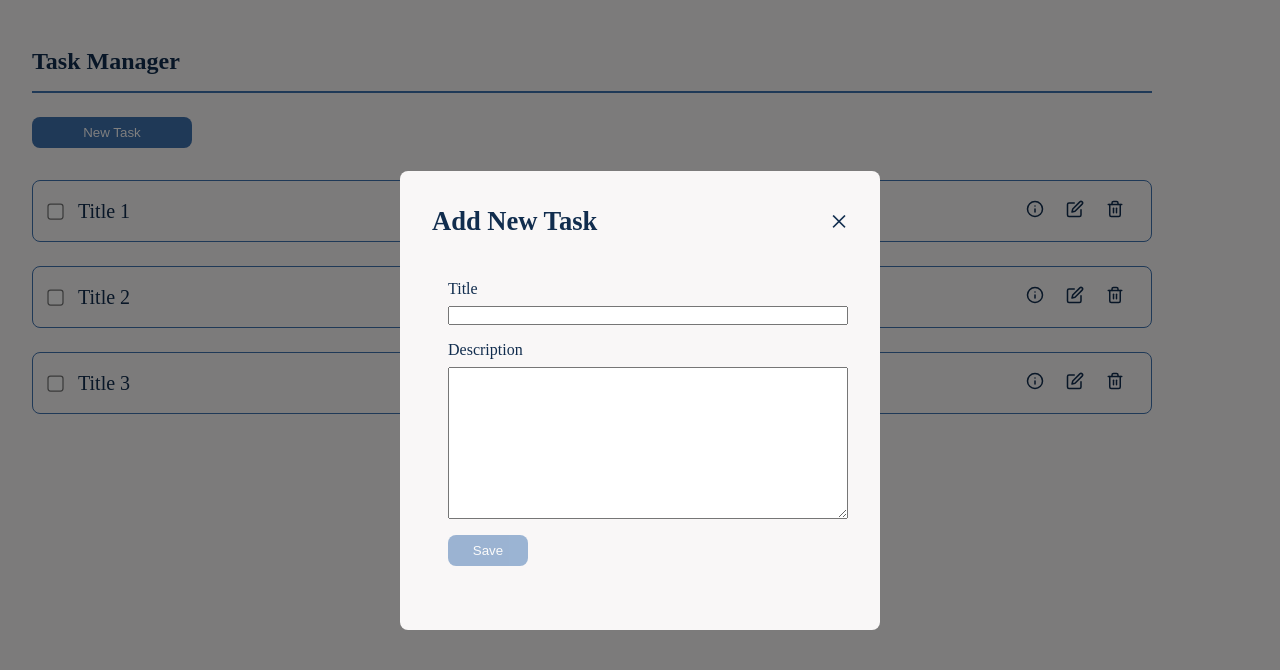
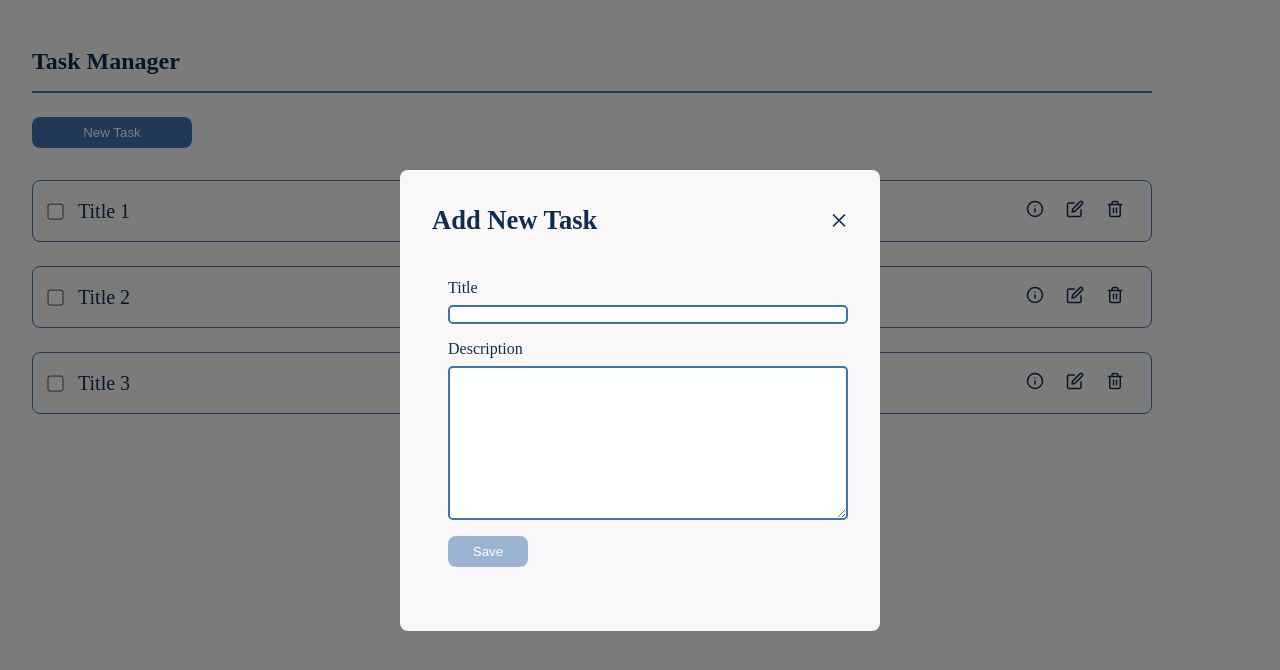
Before and after one commit to sprashanthv-dev/task-manager-prashanth-srinivasan, a React (Vite) app in the folder task-manager/: page / in a window 1280 px wide. Both pictures are taken after a click on the button "New Task". Shown: the top 670 px of the page. Built offline with nearby package versions, Linux system fonts and the light colour scheme.

Commit message:
feat: Border and border radius for input fields

```diff
--- a/task-manager/src/styles/TaskForm.css
+++ b/task-manager/src/styles/TaskForm.css
@@ -16,7 +16,10 @@
 
 .form-row input,
 .form-row textarea {
+  outline: none;
   width: 25rem;
+  border: 2px solid #3f72af;
+  border-radius: 0.3rem;
 }
 
 .task-form button {
```
